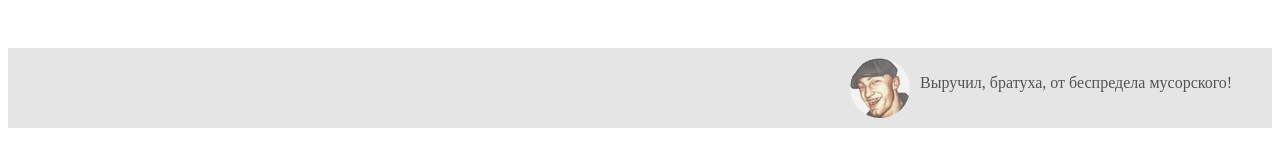
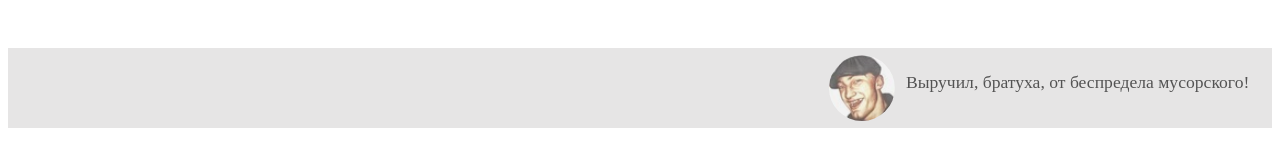
Before and after one commit to uristinjava/advocate, a plain HTML site: page runLine.html in a window 1280 px wide. In both pictures the pointer is over the link "Выручил, братуха, от беспредела мусорского!". Drawn offline with Linux system fonts and the light colour scheme.

Commit message:
добавлен эффект наведения на строку отзыва

```diff
--- a/runLine.css
+++ b/runLine.css
@@ -28,6 +28,11 @@
     color: black;
 }
 
+.link_gop:hover {
+    transform: scale(1.1);
+    transition: .2s;
+}
+
 .firmo {
     text-align: right;
 }
```
